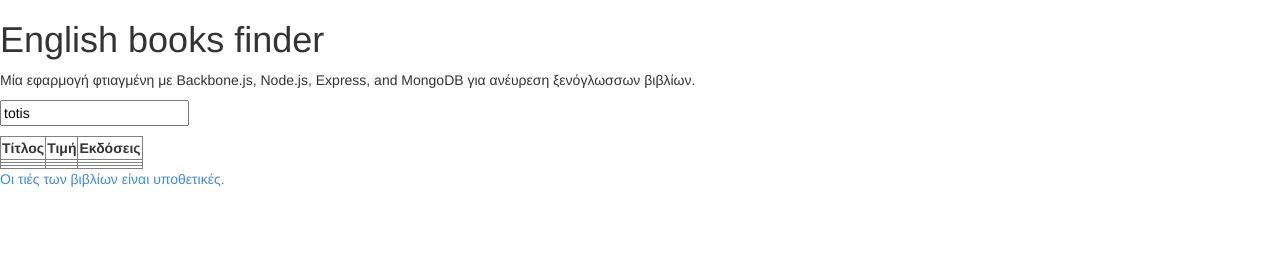
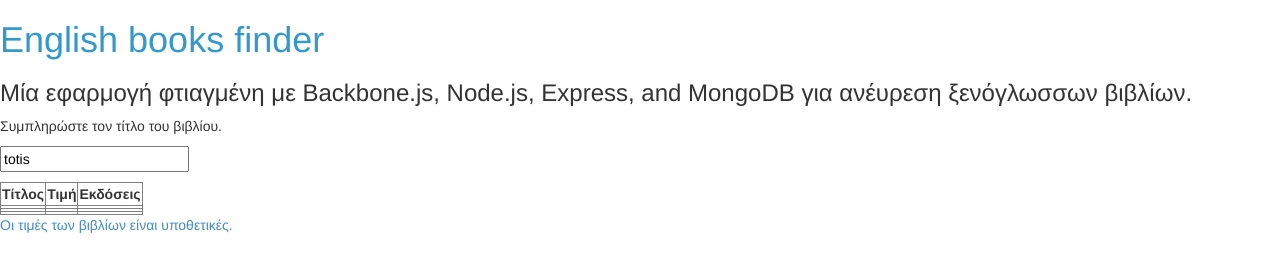
Before and after one commit to Spyros-DC/EnglishBookFinder, a website with bundled scripts: page index.html in a window 1280 px wide. Built offline with nearby package versions, Linux system fonts and the light colour scheme.

Commit message:
τιτλος εγρωμος

```diff
--- a/index.html
+++ b/index.html
@@ -21,12 +21,16 @@
     	#form {
     		padding-bottom: 2em;
     	}
+    	.hcolor {
+    		color: rgb(51,153,204);
+    	}
     </style>
 
 </head>
 <body>
-	<h1>English books finder</h1>
-	<p>Μία εφαρμογή φτιαγμένη με Backbone.js, Node.js, Express, and MongoDB για ανέυρεση ξενόγλωσσων βιβλίων. </p>
+	<h1 class="hcolor">English books finder</h1>
+	<h3>Μία εφαρμογή φτιαγμένη με Backbone.js, Node.js, Express, and MongoDB για ανέυρεση ξενόγλωσσων βιβλίων. </h3>
+	<p>Συμπληρώστε τον τίτλο του βιβλίου.</p>
 	<div id="form">
 		<form id  ="superform">
 			<input id="input" type="text" name="text" value="totis">
@@ -38,7 +42,7 @@
 	</div>
 
 	<a href="#books">
-		<p>Οι τιές των βιβλίων είναι υποθετικές.</p>
+		<p>Οι τιμές των βιβλίων είναι υποθετικές.</p>
 	</a>
 
 
```
